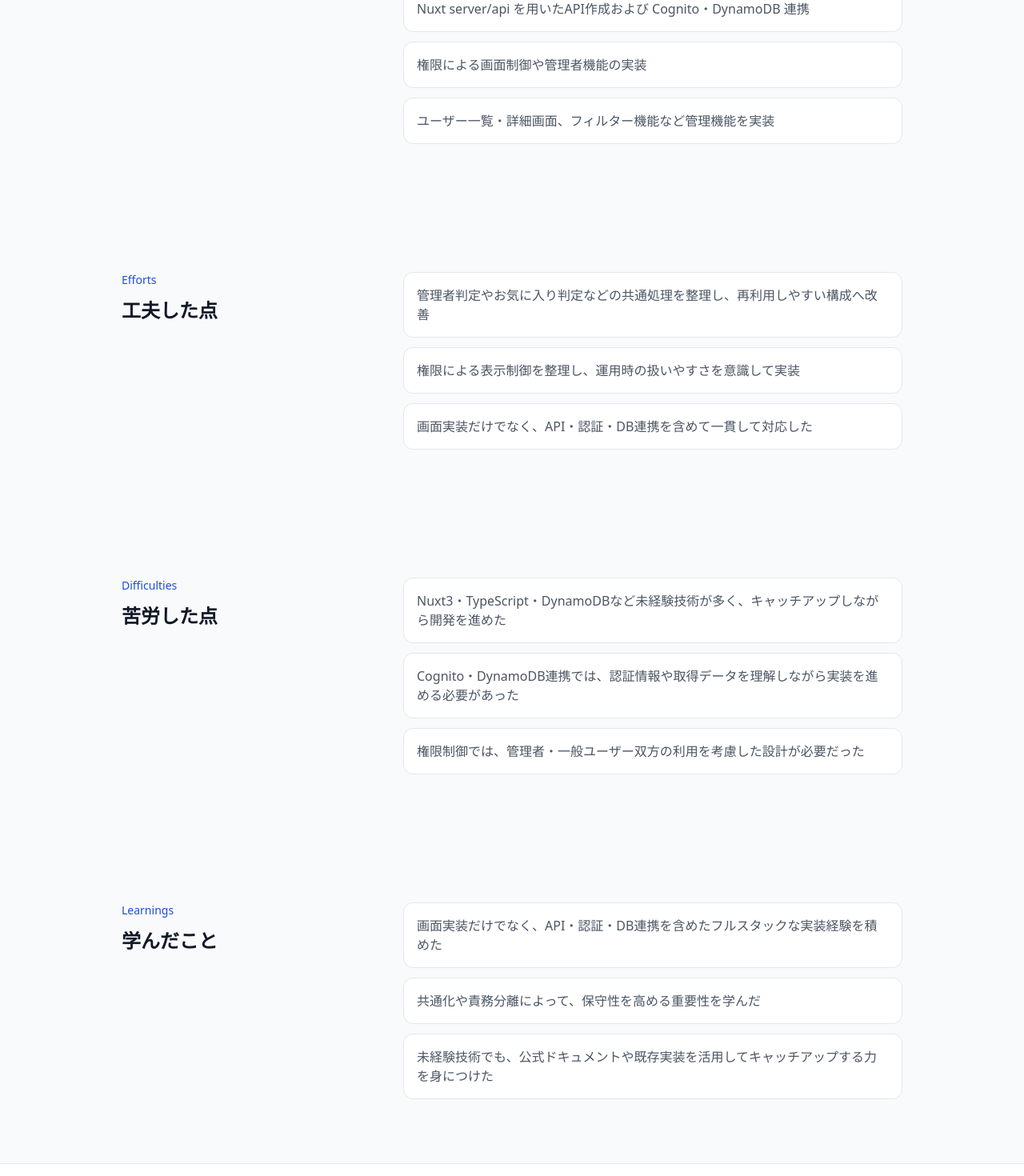
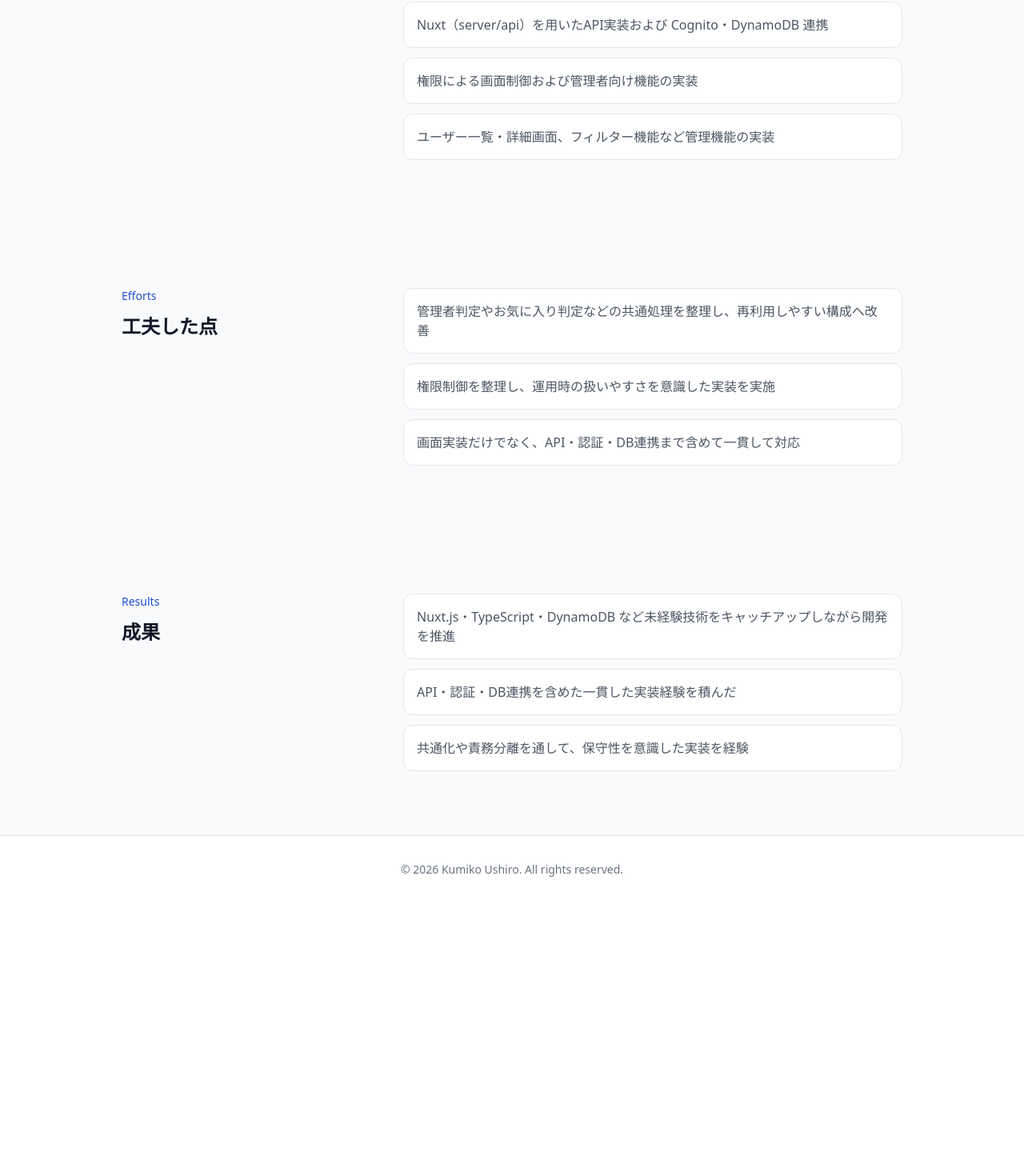
Before and after one commit to ushiro-dev/portfolio, a Nuxt app: page /projects/quiz-service in a window 1280 px wide. Shown: the part 860-2330 px from the top of the page at 80% size. After the commit the page ends 1989 px from the top, so only its background shows below. Built offline with nearby package versions, Linux system fonts and the light colour scheme.

Commit message:
refactor: improve quiz project details

```diff
--- a/app/data/projects.ts
+++ b/app/data/projects.ts
@@ -7,29 +7,24 @@ export const projects = [
     point: '管理画面開発・権限管理・API実装',
     tags: ['Nuxt.js', 'TypeScript', 'AWS', 'DynamoDB', 'Cognito'],
     description:
-      'Nuxt.js / TypeScript / AWS / DynamoDB を用いたクイズ投稿・閲覧・管理サービスにおいて、管理画面やユーザー情報取得機能を担当しました。',
+      'Nuxt.js / TypeScript / AWS / DynamoDB を用いたクイズ投稿・閲覧・管理サービスにおいて、管理画面開発および各種管理機能の実装を担当しました。',
     background:
-      "管理画面やユーザー管理機能の開発を担当。権限管理やAPI実装を行いました。",
+      "管理画面やユーザー管理機能の開発を担当し、権限制御やAPI実装を含めた管理機能の整備を行いました。",
     responsibilities: [
-      'Nuxt3を利用した管理画面およびユーザー管理機能の実装',
-      'Nuxt server/api を用いたAPI作成および Cognito・DynamoDB 連携',
-      '権限による画面制御や管理者機能の実装',
-      'ユーザー一覧・詳細画面、フィルター機能など管理機能を実装',
+      'Nuxt.js を利用した管理画面およびユーザー管理機能の実装',
+      'Nuxt（server/api）を用いたAPI実装および Cognito・DynamoDB 連携',
+      '権限による画面制御および管理者向け機能の実装',
+      'ユーザー一覧・詳細画面、フィルター機能など管理機能の実装',
     ],
     efforts: [
       '管理者判定やお気に入り判定などの共通処理を整理し、再利用しやすい構成へ改善',
-      '権限による表示制御を整理し、運用時の扱いやすさを意識して実装',
-      '画面実装だけでなく、API・認証・DB連携を含めて一貫して対応した',
+      '権限制御を整理し、運用時の扱いやすさを意識した実装を実施',
+      '画面実装だけでなく、API・認証・DB連携まで含めて一貫して対応',
     ],
-    difficulties: [
-      'Nuxt3・TypeScript・DynamoDBなど未経験技術が多く、キャッチアップしながら開発を進めた',
-      'Cognito・DynamoDB連携では、認証情報や取得データを理解しながら実装を進める必要があった',
-      '権限制御では、管理者・一般ユーザー双方の利用を考慮した設計が必要だった',
-    ],
-    learnings: [
-      '画面実装だけでなく、API・認証・DB連携を含めたフルスタックな実装経験を積めた',
-      '共通化や責務分離によって、保守性を高める重要性を学んだ',
-      '未経験技術でも、公式ドキュメントや既存実装を活用してキャッチアップする力を身につけた',
+    results: [
+      'Nuxt.js・TypeScript・DynamoDB など未経験技術をキャッチアップしながら開発を推進',
+      'API・認証・DB連携を含めた一貫した実装経験を積んだ',
+      '共通化や責務分離を通して、保守性を意識した実装を経験',
     ],
   },
   {
@@ -54,15 +49,10 @@ export const projects = [
       '既存ファイル構成を見直し、保守性を意識した実装を行った',
       'デザイン再現だけでなく、CMS運用を考慮した設計・実装を意識した',
     ],
-    difficulties: [
+    results: [
       '要件が固まり切っていない中で、優先順位を整理しながら開発を進行',
       '静的デザインをCMSや動的コンテンツとして成立させる実装に苦労した',
       '要件変更が発生しやすいため、認識齟齬を防ぐための確認・共有を意識した',
-    ],
-    learnings: [
-      'CMS開発では、実装だけでなく運用しやすさを考慮する重要性を学んだ',
-      'リニューアルでは、機能追加だけでなく保守性を意識した設計が重要だと学んだ',
-      'チーム開発では、周囲の状況を把握しながら動くことの重要性を学んだ',
     ],
   },
   {
@@ -88,15 +78,10 @@ export const projects = [
       'モーダル内に存在する情報へ直接遷移できる仕組みを実装し、UX向上を図った',
       'アプリケーションだけでなく、サーバ構成も含めた改善を意識して対応した',
     ],
-    difficulties: [
+    results: [
       'RSS、スクレイピング、モーダル表示など異なる取得方式を統一的に扱う実装に苦労した',
       '高メモリ使用率・swap逼迫による不安定化の原因調査と改善対応を段階的に実施した',
       '限られたサーバリソースの中で、スペック増強ではなく改善による解決を求められた',
-    ],
-    learnings: [
-      'WordPress改善では、実装だけでなく運用やサーバ負荷を考慮する重要性を学んだ',
-      'ボトルネック調査では、アプリケーション・ミドルウェア・インフラを横断して考える必要があると学んだ',
-      '段階的に改善を積み重ねることで、大きな構成変更をせずに安定化できることを学んだ',
     ],
   },
   {
@@ -121,12 +106,8 @@ export const projects = [
       '既存構成を確認しながら、影響範囲を考慮して改修',
       '改善できそうな箇所については可能な範囲で提案・対応'
     ],
-    difficulties: [
+    results: [
       '既存実装の調査や影響範囲確認を行いながら改修を進行'
-    ],
-    learnings: [
-      '運用中サイト改修時の影響調査',
-      '小規模改善を積み重ねる重要性'
     ],
   }
 ]
--- a/app/pages/projects/[slug].vue
+++ b/app/pages/projects/[slug].vue
@@ -26,14 +26,9 @@ const sections = [
     items: project.efforts,
   },
   {
-    label: 'Difficulties',
-    title: '苦労した点',
-    items: project.difficulties,
-  },
-  {
-    label: 'Learnings',
-    title: '学んだこと',
-    items: project.learnings,
+    label: 'Results',
+    title: '成果',
+    items: project.results,
   },
 ]
 </script>
@@ -55,7 +50,7 @@ const sections = [
         {{ project.title }}
       </h1>
 
-      <p class="mt-6 max-w-3xl leading-relaxed text-gray-600">
+      <p class="mt-6 leading-relaxed text-gray-600">
         {{ project.description }}
       </p>
 
```
